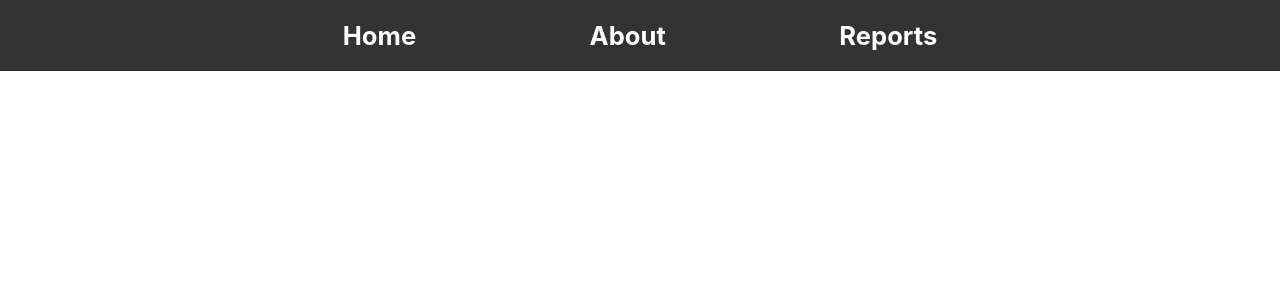
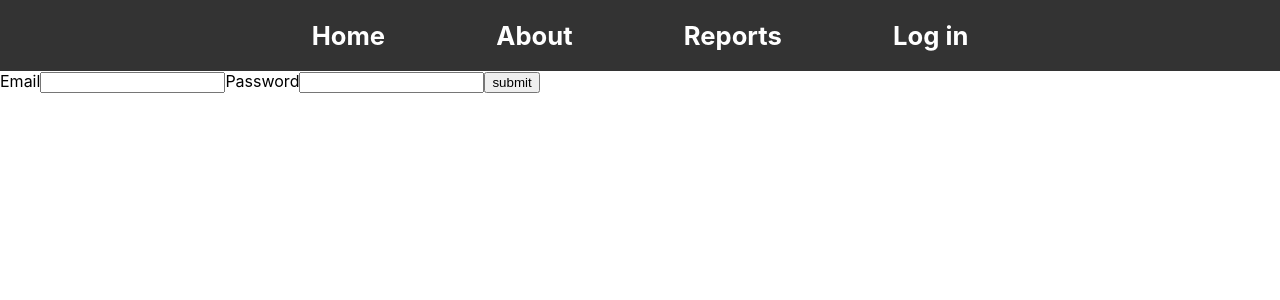
Before and after one commit to rinnegard/me-jsramverk, a React (Create React App) app: page /login in a window 1280 px wide. Shown: the top 300 px of the page. Built offline with nearby package versions, Linux system fonts and the light colour scheme.

Commit message:
Added basics to login form

```diff
--- a/src/App.js
+++ b/src/App.js
@@ -6,6 +6,7 @@
 } from "react-router-dom";
 import './App.css';
 import Header from "./components/Header";
+import Login from "./components/Login";
 import Home from "./views/Home";
 import About from "./views/About";
 import Report from "./views/Report";
@@ -26,6 +27,9 @@
                 <Route path="/report/week/:id">
                     <Report />
                 </Route>
+                <Route path="/login">
+                    <Login />
+                </Route>
             </Switch>
         </Router>
     </div>
--- /dev/null
+++ b/src/components/Login.js
@@ -0,0 +1,16 @@
+import React, {useState, useEffect} from 'react';
+import axios from "axios";
+
+function Login() {
+    return (
+        <form>
+            <label for="email">Email</label>
+            <input type="email" name="email"/>
+            <label for="password">Password</label>
+            <input type="password" name="password"/>
+            <input type="submit" value="submit" />
+        </form>
+    )
+}
+
+export default Login;
--- a/src/components/NavigationBar.js
+++ b/src/components/NavigationBar.js
@@ -29,6 +29,14 @@
                         Reports
                     </Link>
                 </li>
+                <li>
+                    <Link
+                        to="/login"
+                        onClick={props.closeMenu}
+                    >
+                        Log in
+                    </Link>
+                </li>
             </ul>
         </nav>
     );
```
